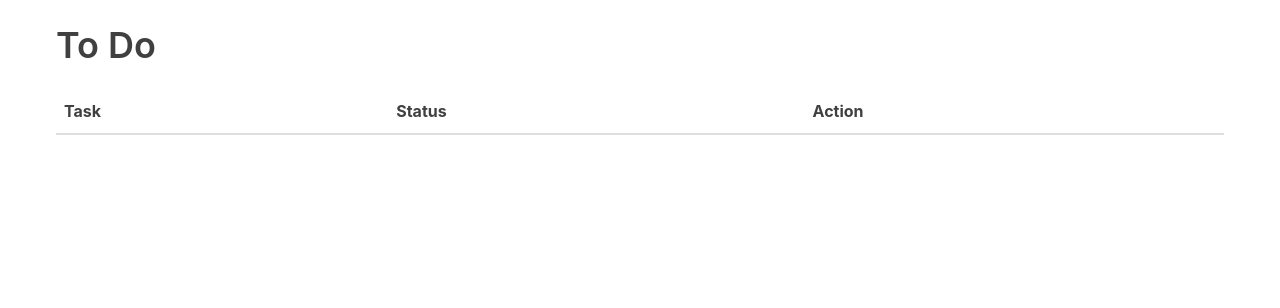
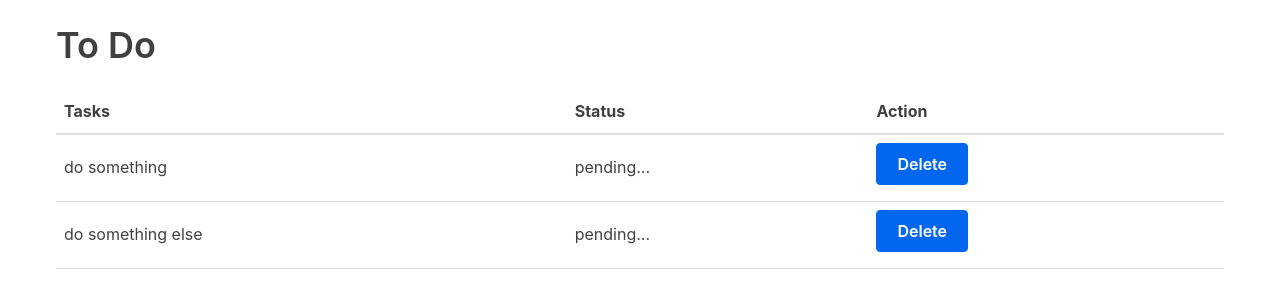
Before and after one commit to peterk6e/react-to-do-list, a React (Create React App) app in the folder to-do/: page / in a window 1280 px wide. Shown: the top 308 px of the page. Built offline with nearby package versions, Linux system fonts and the light colour scheme.

Commit message:
update Table components props

```diff
--- a/to-do/src/App.js
+++ b/to-do/src/App.js
@@ -2,11 +2,26 @@ import { Component } from "react";
 import Table from "./Table";
 
 class App extends Component {
+  state = {
+    tasks: [
+      {
+        task: "do something",
+        status: false,
+      },
+      {
+        task: "do something else",
+        status: false,
+      },
+    ],
+  };
+
   render() {
+    const {tasks} = this.state;
+
     return (
       <div className="container">
         <h1>To Do</h1>
-        <Table />
+        <Table tasks={tasks} />
       </div>
     );
   }
--- a/to-do/src/Table.js
+++ b/to-do/src/Table.js
@@ -1,21 +1,18 @@
-import { Component } from "react";
-
-class Table extends Component {
-  render() {
+const Table = (props) => {
+  const { tasks } = props;
   return (
     <table>
       <TableHeader />
-        <tableBody />
+      <TableBody tasks={tasks} />
     </table>
   );
-  }
-}
+};
 
 const TableHeader = () => {
   return (
     <thead>
       <tr>
-        <th>Task</th>
+        <th>Tasks</th>
         <th>Status</th>
         <th>Action</th>
       </tr>
@@ -23,18 +20,19 @@ const TableHeader = () => {
   );
 };
 
-const TableBody = () => {
+const TableBody = (props) => {
+  const rows = props.tasks.map((task, index) => {
     return (
-    <tbody>
-      <tr>
-        <td>task 1</td>
-        <td>not completed</td>
+      <tr key={index}>
+        <td>{task.task}</td>
+        <td>{task.status ? "done" : "pending..."}</td>
         <td>
-          <button value="Delete" />
+          <input type="button" value="Delete" />
         </td>
       </tr>
-    </tbody>
     );
+  });
+  return <tbody>{rows}</tbody>;
 };
 
 export default Table;
```
Lines whose indentation alone changed are shown as unchanged.
